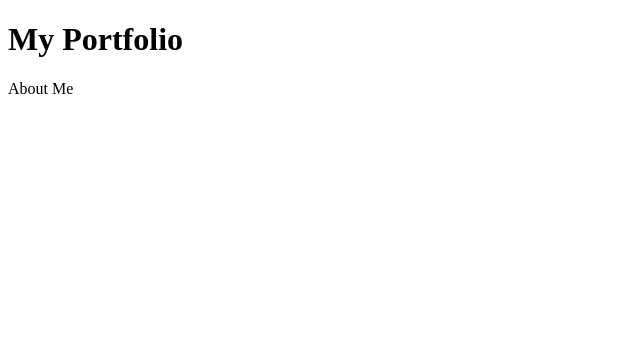
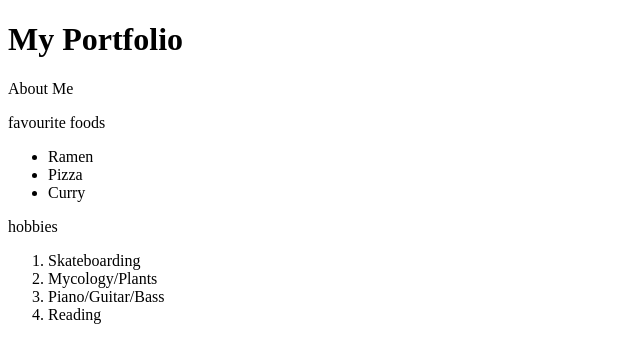
Before and after one commit to SamirA041/Websites, a plain HTML site: page index.html in a window 1280 px wide. Shown: the whole page, without its empty margins (0-640 px from the left). Drawn offline with Linux system fonts and the light colour scheme.

Commit message:
start of website

```diff
--- a/index.html
+++ b/index.html
@@ -8,6 +8,18 @@
 <body>
     <h1><strong>My Portfolio </strong></h1>
     <p> About Me</p>
-
+    <p> favourite foods</p>
+    <ul>
+        <li>Ramen</li>
+        <li>Pizza</li>
+        <li>Curry</li>
+    </ul>
+    <p>hobbies</p>
+    <ol>
+        <li>Skateboarding</li>
+        <li>Mycology/Plants</li>
+        <li>Piano/Guitar/Bass</li>
+        <li>Reading</li>
+    </ol>
 </body>
 </html>
```
